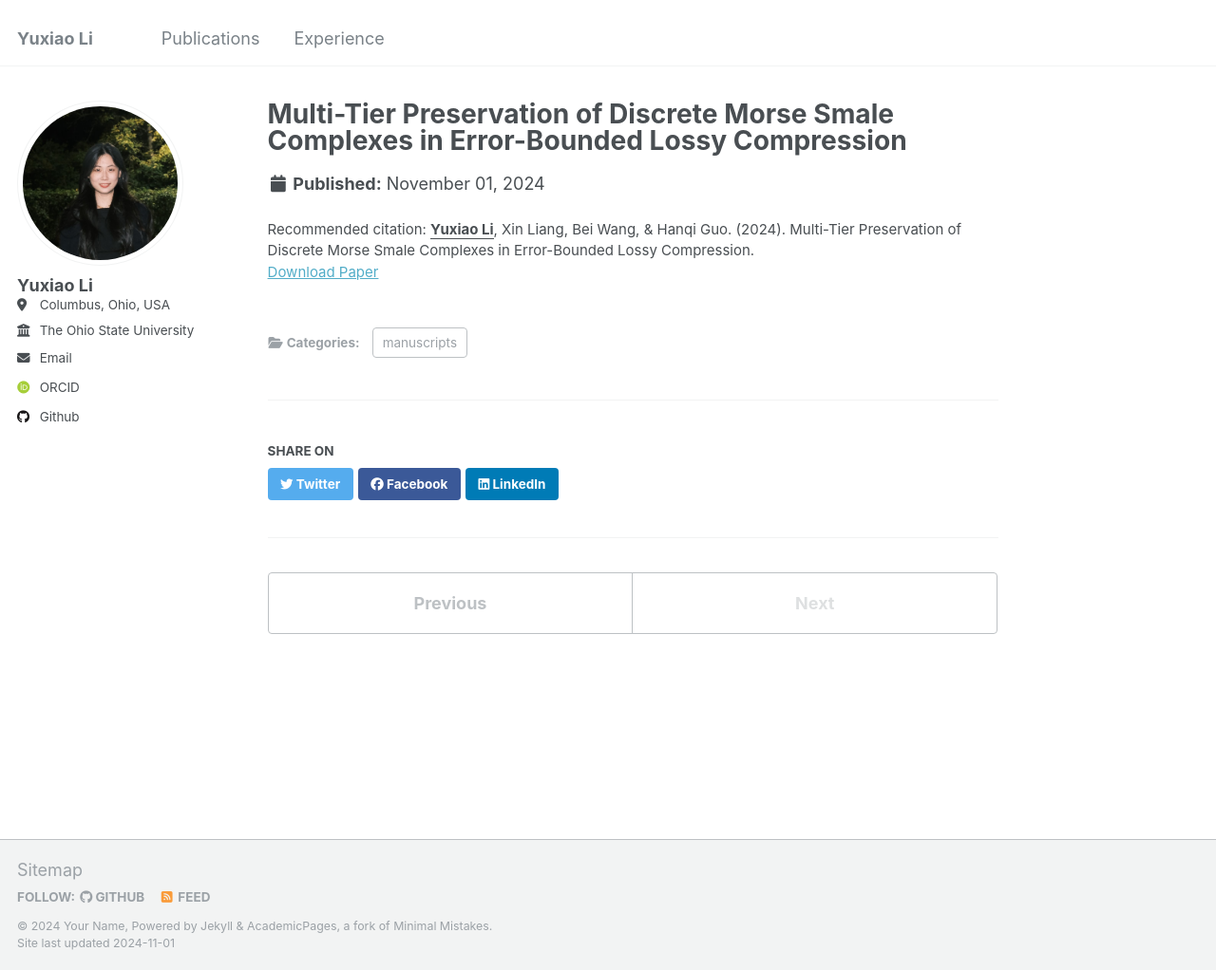
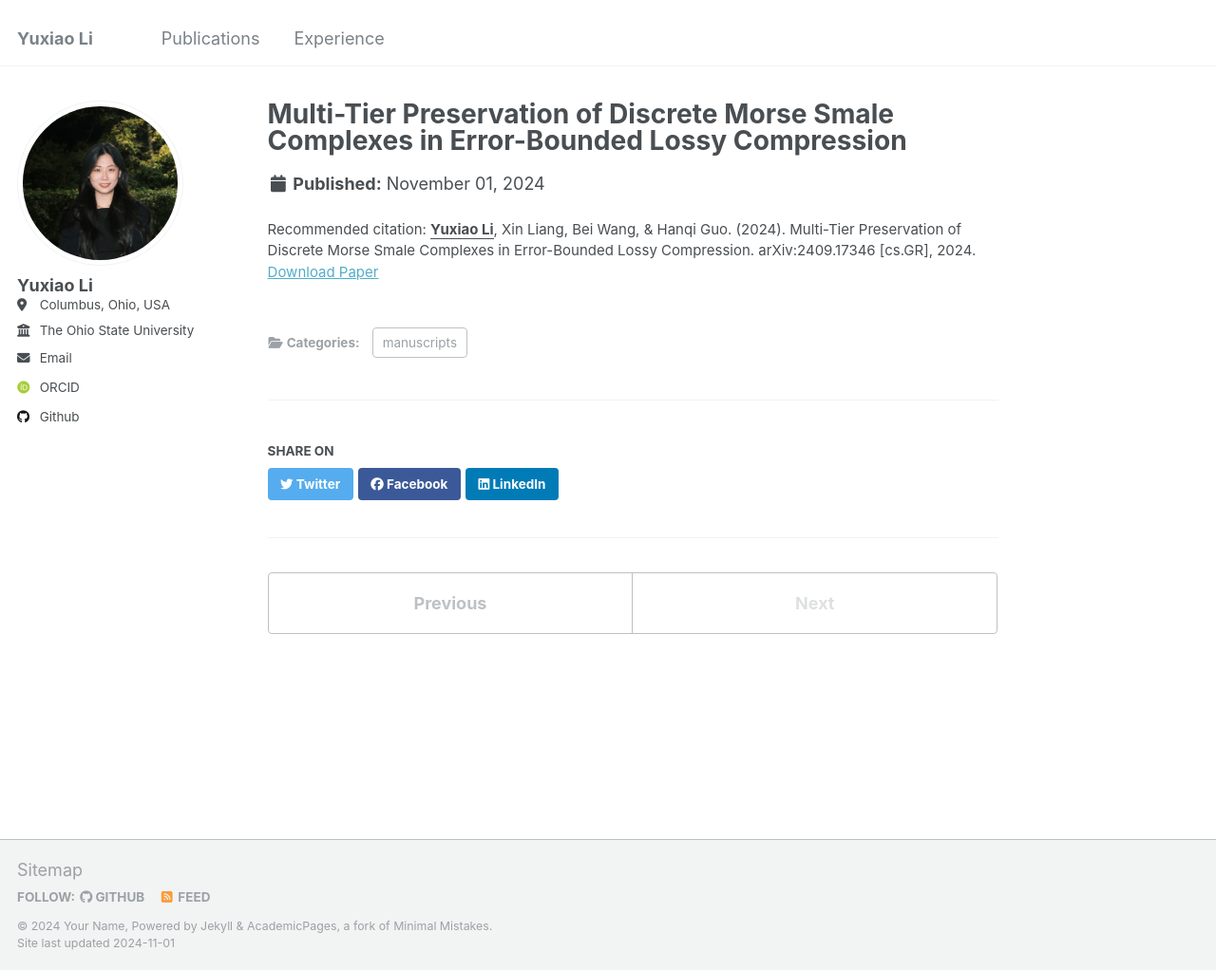
Before and after one commit to YuxiaoLi1234/YuxiaoLi1234.github.io, a Jekyll site: the page built from _publications/2024-sep-arxiv.md, in a window 1280 px wide and 1022 px high. Shown: the whole window at 95% size. Built offline with Jekyll 4.4.1, drawn with Linux system fonts in a browser that asks for light colours; some web fonts are replaced.

Commit message:
Update 2024-sep-arxiv.md

```diff
--- a/_publications/2024-sep-arxiv.md
+++ b/_publications/2024-sep-arxiv.md
@@ -3,5 +3,5 @@ title: "Multi-Tier Preservation of Discrete Morse Smale Complexes in Error-Bound
 collection: publications
 category:  manuscripts
 paperurl: 'https://arxiv.org/abs/2409.17346'
-citation: '<b><u>Yuxiao Li</u></b>, Xin Liang, Bei Wang, & Hanqi Guo. (2024). Multi-Tier Preservation of Discrete Morse Smale Complexes in Error-Bounded Lossy Compression.'
+citation: '<b><u>Yuxiao Li</u></b>, Xin Liang, Bei Wang, & Hanqi Guo. (2024). Multi-Tier Preservation of Discrete Morse Smale Complexes in Error-Bounded Lossy Compression. arXiv:2409.17346 [cs.GR], 2024.'
 ---
```
